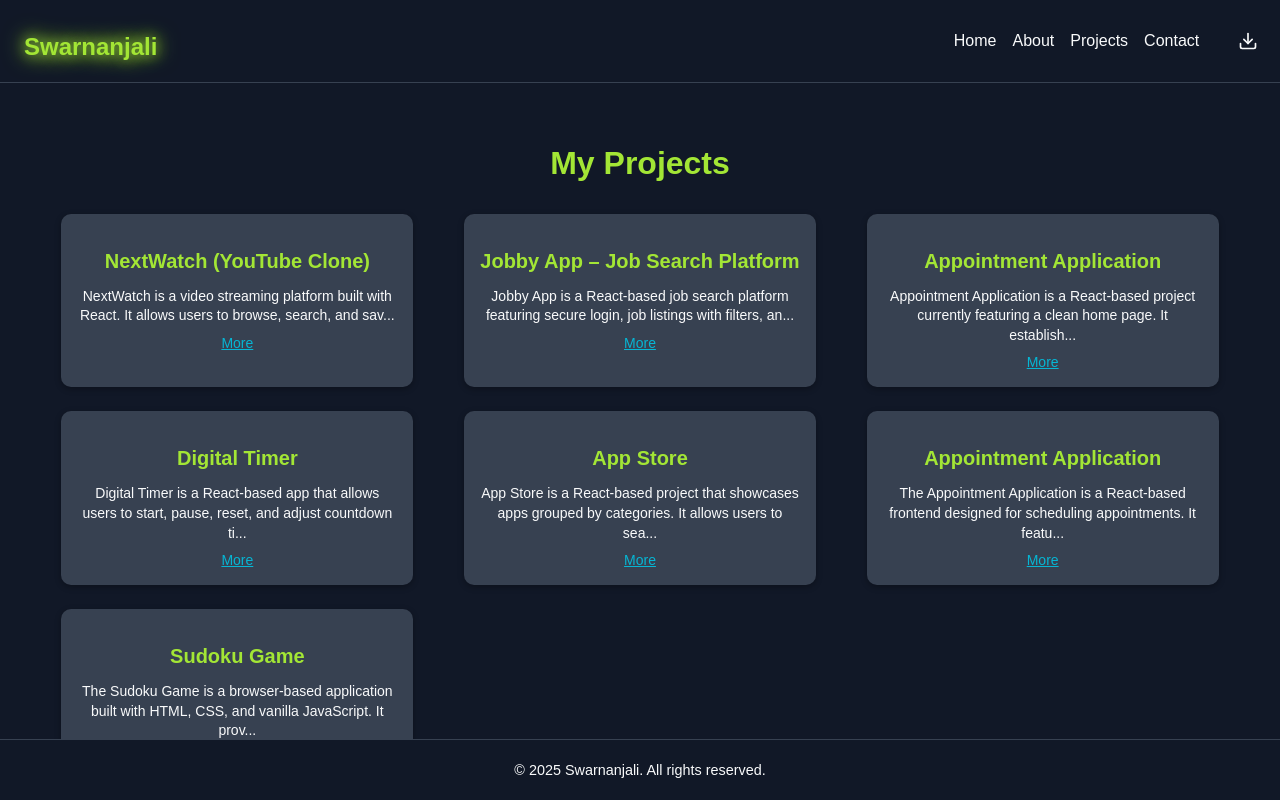
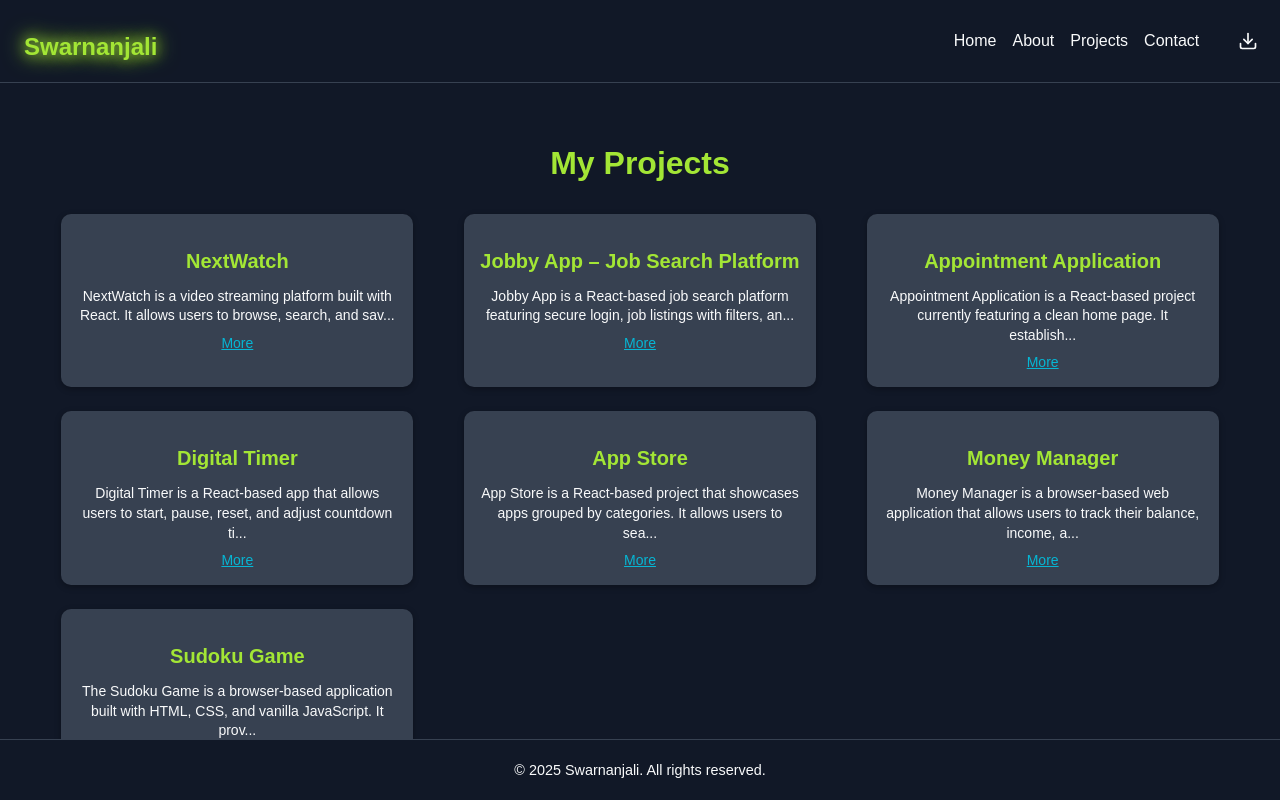
Before and after one commit to Swarnanjali-Chinthala/Portfolio, a React (Vite) app: page /projects in a window 1280 px wide. Built offline with nearby package versions, Linux system fonts and the light colour scheme.

Commit message:
add correct project links

```diff
--- a/src/data/projects.js
+++ b/src/data/projects.js
@@ -1,7 +1,7 @@
 const projects = [
   {
   id: 1,
-  title: "NextWatch (YouTube Clone)",
+  title: "NextWatch",
   objective:
     "To replicate core YouTube functionalities such as video streaming, trending, and saved videos, while practicing authentication, theme management, and responsive layouts in React.",
   summary:
@@ -16,7 +16,7 @@ const projects = [
     "⚡ Graceful loaders, error handling, and retry option",
     "📱 Responsive layout with collapsible sidebar on mobile devices"
   ],
-  link: "https://next-watch-six.vercel.app/login"
+  link: "https://next-watch-six.vercel.app/"
 }
 
 ,
@@ -91,18 +91,22 @@ const projects = [
 ,
 {
   id: 6,
-  title: "Appointment Application",
-  objective: "To develop a responsive and user-friendly frontend for an appointment booking system, providing a seamless user experience across devices.",
+  title: "Money Manager",
+  objective:
+    "To build a simple yet effective personal finance tracker using HTML, CSS, and JavaScript that helps users manage income and expenses.",
   summary:
-    "The Appointment Application is a React-based frontend designed for scheduling appointments. It features a clean and intuitive interface, ensuring users can easily navigate and book appointments. The application is built using Vite, offering fast development and build processes.",
+    "Money Manager is a browser-based web application that allows users to track their balance, income, and expenses. Users can add transactions by specifying a title, amount, and type (Income/Expense). The application dynamically updates totals and maintains a transaction history in a clean, responsive UI.",
   features: [
-    "📱 Responsive design for optimal viewing on all devices",
-    "⚙️ Modular React components for maintainability and scalability",
-    "🚀 Fast development setup using Vite with hot module replacement",
-    "🎨 Clean UI/UX with focus on smooth interactions",
+    "💰 Track current balance, income, and expenses in real-time",
+    "➕ Add transactions with title, amount, and type",
+    "📜 Maintain a transaction history list",
+    "🔄 Automatic calculation of balance when new transactions are added",
+    "🎨 Built with HTML, CSS, and JavaScript (no frameworks)",
+    "📱 Responsive design for desktop and mobile"
   ],
-  link: "https://appointment-application-brown.vercel.app/",
+  link: "https://nxtasign2swarna.ccbp.tech/"
 }
+
 
 ,
   {
--- a/src/index.css
+++ b/src/index.css
@@ -46,7 +46,6 @@ button,
   transition: background 0.3s ease;
 }
 
-button:hover,
-.project-link:hover {
+button:hover{
   background: var(--secondary);
 }
```
